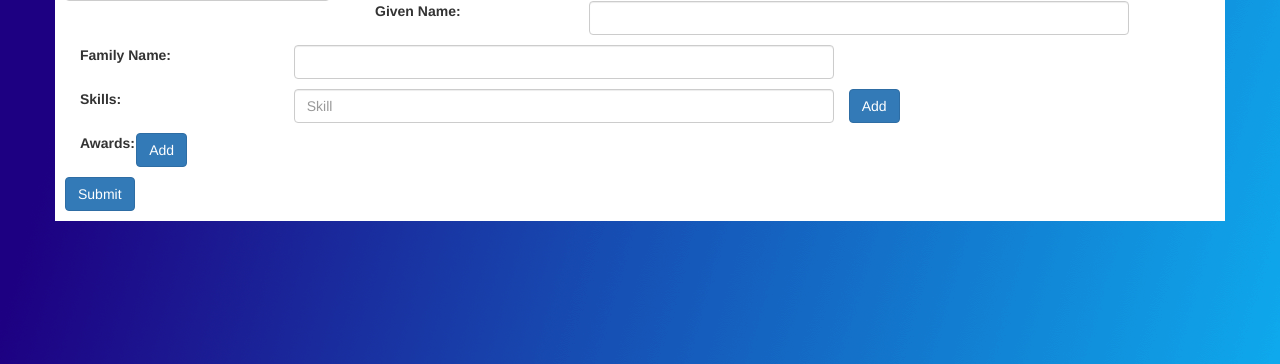
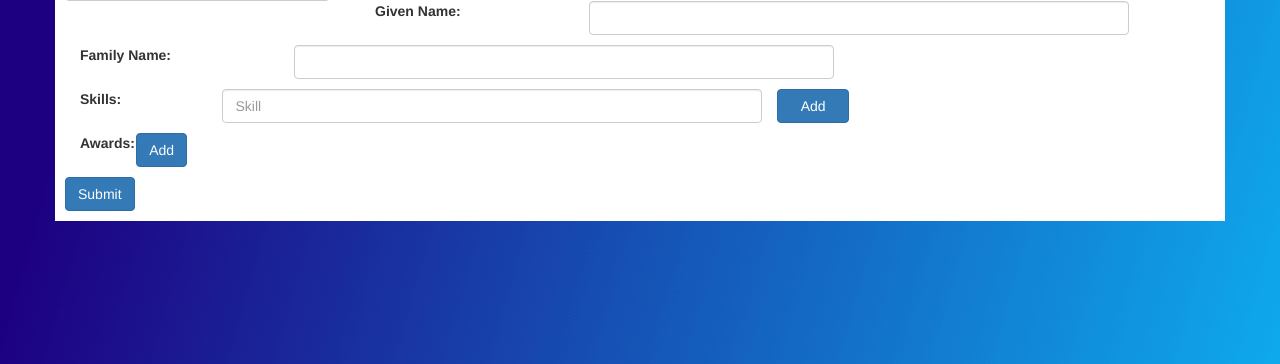
Before and after one commit to Bradon-Lodwick/cloud-computing-final, a Flask app: template templates/edit.html in a window 1280 px wide. Shown: the part 286-650 px from the top of the page. Run offline with Flask 2, Linux system fonts and the light colour scheme; the template is opened without the code that fills it, so the values that code supplies are empty; parts of the project's set-up code (start-up, migrations or seed data) failed here and were passed over; some libraries are stand-ins or nearby versions.

Commit message:
More CSS Fixes

```diff
--- a/templates/edit.html
+++ b/templates/edit.html
@@ -24,32 +24,32 @@
                 </script>
             </div>
 
-            <div class="col-md-9 edit-profile-row">
+            <div class="col-md-9 col-sm-9 edit-profile-row">
                 <label class="col-lg-3 control-label">Profile Overview:</label>
                 <div class="col-lg-8">
                     <textarea name="description" onkeyup="textCounter(this,'desc_chars_left',150);" id="description" class="form-control" rows="3" cols="30" maxlength="150">{{ user.description if user.description is not none }}</textarea>
                     <p id="desc_chars_left"></p>
                 </div>
             </div>
-            <div class="col-md-9 edit-profile-row">
+            <div class="col-md-9 col-sm-9 edit-profile-row">
                 <label class="col-lg-3 control-label">Given Name:</label>
                 <div class="col-lg-8">
                     <input name="given_name_editable" id="given_name" class="form-control" type="text" value="{{ user.given_name_normalized }}">
                 </div>
             </div>
-            <div class="col-md-9 edit-profile-row">
+            <div class="col-md-9 col-sm-9 edit-profile-row">
                 <label class="col-lg-3 control-label">Family Name:</label>
                 <div class="col-lg-8">
                     <input name="family_name_editable" id="family_name" class="form-control" type="text" value="{{ user.family_name_normalized }}">
                 </div>
             </div>
-            <div class="col-md-9 edit-profile-row">
-                <label class="col-lg-3 control-label">Skills:</label>
-                <button type="button" onclick="add_skill_handler()" id="add_skills_button" class="btn btn-primary">Add</button>
-                <div class="autocomplete col-lg-8">
+            <div class="col-md-9 col-sm-9 edit-profile-row">
+                <label class="col-lg-2 col-md-2 col-sm-2 control-label">Skills:</label>
+                <div class="autocomplete col-lg-8 col-sm-8 col-md-8">
                     <input style="float: right;" id="skills_text_input" class="form-control" type="text" placeholder="Skill">
                     <br>
                 </div>
+                <button type="button" onclick="add_skill_handler()" id="add_skills_button" class="btn btn-primary col-sm-1 col-md-1 col-lg-1">Add</button>
                 {% for skill in user.skills %}
                 <button id="{{ skill }}skills_added" class="displayed_skills col-sm-3" type="button" onclick="remove_skill(this)">
                     <div class="displayed_skills_text">{{ skill }}<input type="hidden" name="skills[]" value="{{ skill }}">
@@ -57,12 +57,14 @@
                 </button>
                 {% endfor %}
             </div>
-            <div class="col-md-9 edit-profile-row">
+            <br>
+            <div class="col-md-3 col-sm-3"></div>
+            <div class="col-md-9 col-sm-9 edit-profile-row">
                 <label class="col-lg-1 control-label">Awards:</label>
-                <button type="button" onclick="add_award_handler()" id="add_award_button" style="float: left; col-lg-1" class="btn btn-primary">Add</button>
+                <button type="button" onclick="add_award_handler()" id="add_award_button" style="col-lg-1" class="btn btn-primary">Add</button>
             </div>
             <br>
-            <div class="col-md-3"></div>
+            <div class="col-md-3 col-sm-3"></div>
             <div class="col-md-9 edit-profile-row">
                 <input type="submit" value="Submit" class="btn btn-primary btn-large">
             </div>
```
